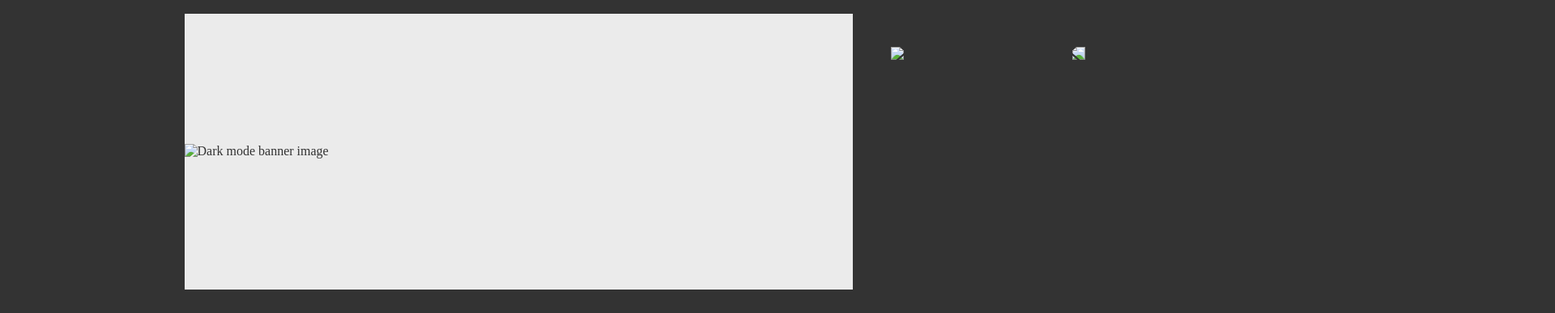
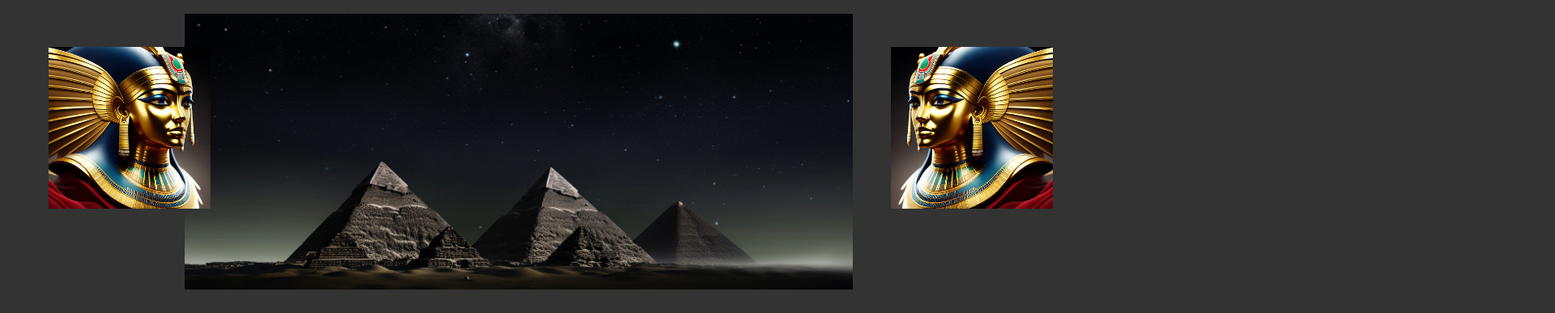
Before and after one commit to john-missal/Des157B, a plain HTML site: page index.html in a window 1280 px wide. Shown: the part 158-545 px from the top of the page at 81% size, 1920 px wide, since content can reach past the window. Drawn offline with nearby package versions, Linux system fonts and the light colour scheme.

Commit message:
Update index.html

```diff
--- a/index.html
+++ b/index.html
@@ -30,11 +30,11 @@
             <!--this is for the interactive banner-->
             <section id="banner">
                 <!---image credit to midjourney-->
-                <img src="DP.png" alt="Dark mode banner image">
+                <img src="images/DP.png" alt="Dark mode banner image">
             </section>
             <!--image credit to Fotor.com-->
-            <img id= "firstAi" src="Fotor_AI.png"   wdith = "200" height = "200">
-            <img id= "secondAi" src="Fotor_AI.png" class = "secondAi" wdith = "200" height = "200" style="transform: rotateY(180deg);">
+            <img id= "firstAi" src="images/Fotor_AI.png"   wdith = "200" height = "200">
+            <img id= "secondAi" src="images/Fotor_AI.png" class = "secondAi" wdith = "200" height = "200" style="transform: rotateY(180deg);">
         </header>
 
         <main>
```
